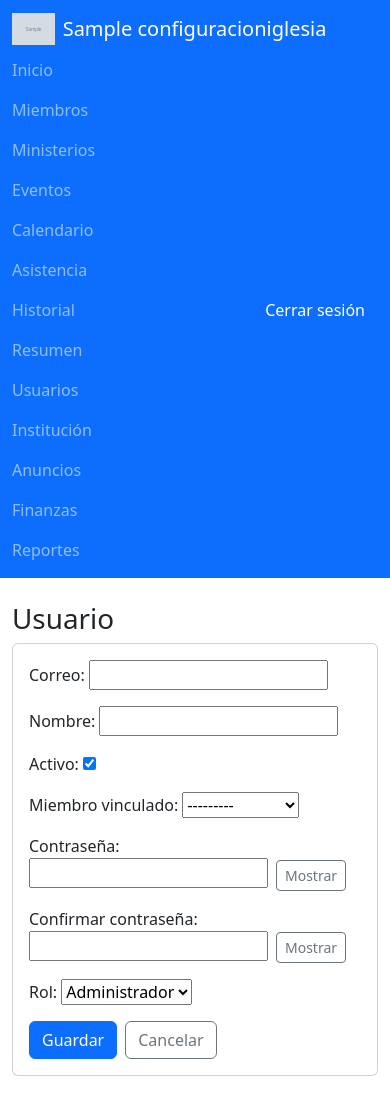
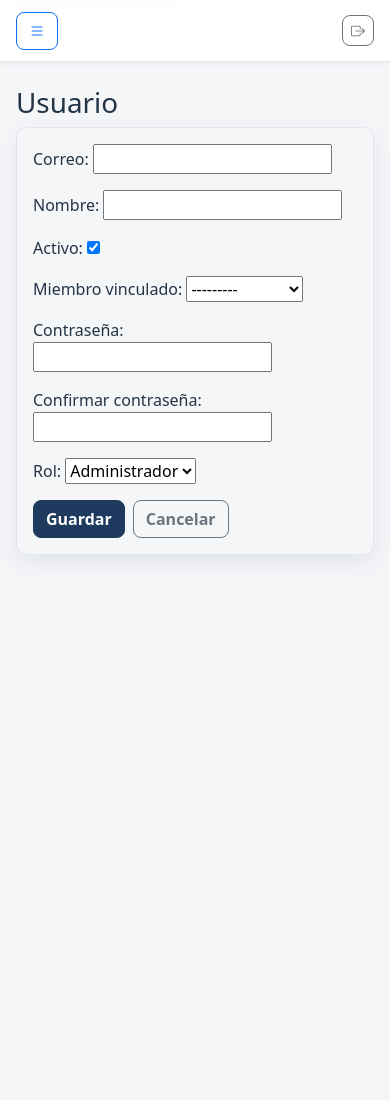
Before and after one commit to JulianKu12/Proyecto-Iglesia, a Django app: page /cuentas/usuarios/nuevo/ in a window 390 px wide. After the commit the page ends 560 px from the top, so only its background shows below. Run offline with Django 5.2, Linux system fonts and the light colour scheme; a user stored in the database is signed in; tables that the repository leaves empty hold one stand-in row (values such as "Sample post"); grey boxes marked "Sample" are stand-in pictures.

Commit message:
Etapa 7: diseño y experiencia de usuario
Co-authored-by: Copilot <223556219+Copilot@users.noreply.github.com>

```diff
--- /dev/null
+++ b/static/css/tema.css
@@ -0,0 +1,102 @@
+:root {
+    --tema-primario: #1F3A5F;
+    --tema-acento: #B8893B;
+    --tema-fondo: #F5F6F8;
+    --tema-texto: #243447;
+    --tema-exito: #24734d;
+    --tema-peligro: #a63d40;
+    --tema-advertencia: #9a6b16;
+    --tema-radio: .65rem;
+    --tema-sombra: 0 8px 24px rgba(31, 58, 95, .09);
+    --bs-primary: var(--tema-primario);
+    --bs-primary-rgb: 31, 58, 95;
+    --bs-success: var(--tema-exito);
+    --bs-danger: var(--tema-peligro);
+    --bs-warning: var(--tema-advertencia);
+    --bs-body-bg: var(--tema-fondo);
+    --bs-body-color: var(--tema-texto);
+    --bs-link-color: var(--tema-primario);
+    --bs-border-radius: var(--tema-radio);
+}
+
+* { box-sizing: border-box; }
+body {
+    background: var(--tema-fondo);
+    color: var(--tema-texto);
+    font-family: system-ui, -apple-system, "Segoe UI", sans-serif;
+}
+a { text-underline-offset: .15em; }
+a:focus-visible, button:focus-visible, input:focus-visible, select:focus-visible,
+textarea:focus-visible { outline: 3px solid rgba(184, 137, 59, .7); outline-offset: 2px; }
+.skip-link {
+    position: absolute; left: .75rem; top: -4rem; z-index: 2000;
+    background: #fff; color: var(--tema-primario); padding: .65rem 1rem;
+    border-radius: var(--tema-radio); box-shadow: var(--tema-sombra);
+}
+.skip-link:focus { top: .75rem; }
+.app-shell { min-height: 100vh; display: flex; }
+.app-sidebar {
+    width: 260px; flex: 0 0 260px; background: var(--tema-primario);
+    color: #fff; min-height: 100vh; position: fixed; inset: 0 auto 0 0;
+    z-index: 1035; overflow-y: auto;
+}
+.sidebar-brand { padding: 1.25rem 1.35rem; border-bottom: 1px solid rgba(255,255,255,.15); }
+.sidebar-brand img { max-width: 46px; max-height: 46px; object-fit: contain; border-radius: .4rem; background: #fff; }
+.sidebar-brand a { color: #fff; text-decoration: none; font-weight: 700; }
+.menu-section { color: #d7e2ee; font-size: .72rem; letter-spacing: .08em; text-transform: uppercase; padding: 1rem 1.35rem .35rem; }
+.app-sidebar .nav-link {
+    color: #e8eef5; margin: .15rem .75rem; padding: .62rem .85rem;
+    border-radius: .5rem; display: flex; align-items: center; gap: .65rem;
+}
+.app-sidebar .nav-link:hover, .app-sidebar .nav-link.active { color: #fff; background: rgba(255,255,255,.16); }
+.app-sidebar .nav-link.active { box-shadow: inset 3px 0 var(--tema-acento); font-weight: 700; }
+.app-main { margin-left: 260px; width: calc(100% - 260px); min-width: 0; }
+.topbar {
+    min-height: 70px; background: #fff; border-bottom: 1px solid #e3e7ed;
+    box-shadow: 0 2px 8px rgba(31,58,95,.04);
+}
+.topbar .user-role { color: #667085; font-size: .82rem; }
+.page-container { max-width: 1440px; }
+.page-title { color: var(--tema-primario); font-weight: 750; letter-spacing: -.02em; }
+.page-subtitle { color: #667085; }
+.card { border: 1px solid #e2e7ed; border-radius: var(--tema-radio); box-shadow: var(--tema-sombra); }
+.card-header { background: #fff; border-bottom-color: #e7ebf0; font-weight: 700; color: var(--tema-primario); }
+.table-responsive { border-radius: var(--tema-radio); box-shadow: var(--tema-sombra); }
+.table { margin-bottom: 0; background: #fff; }
+.table thead th { background: var(--tema-primario); color: #fff; white-space: nowrap; border: 0; }
+.table tbody tr:hover { background: #f0f4f8; }
+.table td, .table th { vertical-align: middle; }
+.btn { border-radius: .5rem; font-weight: 600; }
+.btn-primary { --bs-btn-bg: var(--tema-primario); --bs-btn-border-color: var(--tema-primario); }
+.btn-primary:hover { --bs-btn-bg: #162d4a; --bs-btn-border-color: #162d4a; }
+.btn-accent { background: var(--tema-acento); border-color: var(--tema-acento); color: #fff; }
+.btn-accent:hover { background: #986f2c; border-color: #986f2c; color: #fff; }
+.btn-danger { --bs-btn-bg: var(--tema-peligro); --bs-btn-border-color: var(--tema-peligro); }
+.badge { border-radius: 999px; padding: .4em .7em; font-weight: 650; }
+.form-control, .form-select { border-color: #cbd5e1; border-radius: .5rem; }
+.form-control:focus, .form-select:focus { border-color: var(--tema-acento); box-shadow: 0 0 0 .2rem rgba(184,137,59,.18); }
+.form-label { font-weight: 650; color: #344054; }
+.alert { border: 0; border-left: 4px solid currentColor; box-shadow: var(--tema-sombra); }
+.empty-state { text-align: center; padding: 3rem 1rem; color: #667085; }
+.empty-state .bi { color: var(--tema-acento); font-size: 2.5rem; }
+.breadcrumb { --bs-breadcrumb-divider: "›"; }
+.pagination .page-link { color: var(--tema-primario); }
+.pagination .active .page-link { background: var(--tema-primario); border-color: var(--tema-primario); }
+.action-icon { width: 2.25rem; height: 2.25rem; display: inline-flex; align-items: center; justify-content: center; }
+.login-page { min-height: 100vh; display: grid; place-items: center; background: var(--tema-fondo); }
+.login-card { width: min(100% - 2rem, 440px); }
+.login-brand img { max-height: 76px; max-width: 130px; object-fit: contain; }
+.chart-container { position: relative; min-height: 260px; }
+@media (max-width: 767.98px) {
+    .app-sidebar { transform: translateX(-100%); transition: transform .2s ease; }
+    .app-sidebar.show { transform: translateX(0); }
+    .app-main { margin-left: 0; width: 100%; }
+    .topbar { min-height: 62px; }
+    .page-container { padding-left: 1rem !important; padding-right: 1rem !important; }
+}
+@media print {
+    .app-sidebar, .topbar, .no-print, .btn, form, .breadcrumb { display: none !important; }
+    .app-main { margin-left: 0; width: 100%; }
+    body, .card, .table { background: #fff !important; color: #000 !important; box-shadow: none !important; }
+    .table thead th { background: #eee !important; color: #000 !important; }
+}
--- a/templates/base.html
+++ b/templates/base.html
@@ -1,67 +1,79 @@
+{% load static %}
 <!doctype html>
 <html lang="es-MX">
 <head>
     <meta charset="utf-8">
     <meta name="viewport" content="width=device-width, initial-scale=1">
-    <title>{% block title %}Gestión Iglesia{% endblock %}</title>
+    <meta name="theme-color" content="#1F3A5F">
+    <title>{% block title %}Gestión Iglesia{% endblock %} · {{ nombre_iglesia }}</title>
+    <link rel="icon" href="{% static 'img/favicon.svg' %}" type="image/svg+xml">
     <link href="https://cdn.jsdelivr.net/npm/bootstrap@5.3.3/dist/css/bootstrap.min.css" rel="stylesheet">
+    <link href="https://cdn.jsdelivr.net/npm/bootstrap-icons@1.11.3/font/bootstrap-icons.min.css" rel="stylesheet">
+    <link href="{% static 'css/tema.css' %}" rel="stylesheet">
+    {% block extra_css %}{% endblock %}
 </head>
 <body>
-<nav class="navbar navbar-expand-lg navbar-dark bg-primary">
-    <div class="container">
-        <a class="navbar-brand d-flex align-items-center gap-2" href="{% url 'inicio' %}">
-            {% if configuracion_iglesia.logotipo %}<img src="{{ configuracion_iglesia.logotipo.url }}" alt="Logotipo" height="32">{% endif %}
-            {{ nombre_iglesia }}
-        </a>
-        {% if user.is_authenticated %}
-        <div class="navbar-nav">
-            <a class="nav-link" href="{% url 'inicio' %}">Inicio</a>
-            {% if user.groups.all.0.name == "Administrador" or user.groups.all.0.name == "Secretario" or user.groups.all.0.name == "Pastor" or user.groups.all.0.name == "Tesorero" or user.groups.all.0.name == "Coordinador" %}
-            <a class="nav-link" href="{% url 'miembros' %}">Miembros</a>
-            {% endif %}
-            {% if user.groups.all.0.name == "Administrador" or user.groups.all.0.name == "Pastor" or user.groups.all.0.name == "Secretario" or user.groups.all.0.name == "Coordinador" %}<a class="nav-link" href="{% url 'ministerios' %}">{% if user.groups.all.0.name == "Coordinador" %}Mis ministerios{% else %}Ministerios{% endif %}</a>{% endif %}
-            {% if user.groups.all.0.name == "Administrador" or user.groups.all.0.name == "Pastor" or user.groups.all.0.name == "Secretario" or user.groups.all.0.name == "Tesorero" or user.groups.all.0.name == "Coordinador" %}<a class="nav-link" href="{% url 'eventos' %}">Eventos</a><a class="nav-link" href="{% url 'calendario' %}">Calendario</a>{% endif %}
-            {% if user.groups.all.0.name == "Administrador" or user.groups.all.0.name == "Pastor" or user.groups.all.0.name == "Secretario" or user.groups.all.0.name == "Coordinador" %}<a class="nav-link" href="{% url 'asistencia_registrar' %}">Asistencia</a><a class="nav-link" href="{% url 'asistencia_historial' %}">Historial</a><a class="nav-link" href="{% url 'asistencia_resumen' %}">Resumen</a>{% endif %}
-            {% if user.groups.all.0.name == "Administrador" %}
-            <a class="nav-link" href="{% url 'usuarios' %}">Usuarios</a>
-            <a class="nav-link" href="{% url 'institucion' %}">Institución</a>
-            {% endif %}
-            <a class="nav-link" href="{% url 'anuncios' %}">Anuncios</a>
-            {% if puede_ver_finanzas %}<a class="nav-link" href="{% url 'aportaciones' %}">Finanzas</a>{% endif %}
-            {% if user.groups.all.0.name == "Administrador" or user.groups.all.0.name == "Pastor" or user.groups.all.0.name == "Secretario" or user.groups.all.0.name == "Tesorero" or user.groups.all.0.name == "Coordinador" %}<a class="nav-link" href="{% url 'reportes' %}">Reportes</a>{% endif %}
+<a class="skip-link" href="#contenido">Saltar al contenido</a>
+{% if user.is_authenticated %}<div class="app-shell">
+    <aside class="app-sidebar" id="appSidebar" aria-label="Navegación principal">
+        <div class="sidebar-brand">
+            <a href="{% url 'inicio' %}" class="d-flex align-items-center gap-2">
+                {% if configuracion_iglesia.logotipo %}<img src="{{ configuracion_iglesia.logotipo.url }}" alt="Logotipo de {{ nombre_iglesia }}">{% else %}<img src="{% static 'img/favicon.svg' %}" alt="">{% endif %}
+                <span>{{ nombre_iglesia }}</span>
+            </a>
         </div>
-        <form class="ms-auto" method="post" action="{% url 'logout' %}">
-            {% csrf_token %}
-            <button class="btn btn-link text-white text-decoration-none" type="submit">Cerrar sesión</button>
-        </form>
-        {% endif %}
-    </div>
-</nav>
-<main class="container py-4">
+        <nav class="py-2">
+            <div class="menu-section">Principal</div>
+            <a class="nav-link {% if request.resolver_match.url_name == 'inicio' %}active{% endif %}" href="{% url 'inicio' %}"><i class="bi bi-grid-1x2-fill" aria-hidden="true"></i>Inicio</a>
+            <div class="menu-section">Personas</div>
+            {% if user.groups.all.0.name == "Administrador" or user.groups.all.0.name == "Secretario" or user.groups.all.0.name == "Pastor" or user.groups.all.0.name == "Tesorero" or user.groups.all.0.name == "Coordinador" %}<a class="nav-link {% if request.resolver_match.url_name == 'miembros' %}active{% endif %}" href="{% url 'miembros' %}"><i class="bi bi-people-fill" aria-hidden="true"></i>Miembros</a>{% endif %}
+            {% if user.groups.all.0.name == "Administrador" or user.groups.all.0.name == "Pastor" or user.groups.all.0.name == "Secretario" or user.groups.all.0.name == "Coordinador" %}<a class="nav-link {% if request.resolver_match.url_name == 'ministerios' %}active{% endif %}" href="{% url 'ministerios' %}"><i class="bi bi-diagram-3-fill" aria-hidden="true"></i>{% if user.groups.all.0.name == "Coordinador" %}Mis ministerios{% else %}Ministerios{% endif %}</a>{% endif %}
+            <div class="menu-section">Actividades</div>
+            {% if user.groups.all.0.name == "Administrador" or user.groups.all.0.name == "Pastor" or user.groups.all.0.name == "Secretario" or user.groups.all.0.name == "Tesorero" or user.groups.all.0.name == "Coordinador" %}<a class="nav-link {% if request.resolver_match.url_name == 'eventos' %}active{% endif %}" href="{% url 'eventos' %}"><i class="bi bi-calendar-event-fill" aria-hidden="true"></i>Eventos</a><a class="nav-link {% if request.resolver_match.url_name == 'calendario' %}active{% endif %}" href="{% url 'calendario' %}"><i class="bi bi-calendar3" aria-hidden="true"></i>Calendario</a>{% endif %}
+            {% if user.groups.all.0.name == "Administrador" or user.groups.all.0.name == "Pastor" or user.groups.all.0.name == "Secretario" or user.groups.all.0.name == "Coordinador" %}<a class="nav-link" href="{% url 'asistencia_registrar' %}"><i class="bi bi-check2-square" aria-hidden="true"></i>Asistencia</a><a class="nav-link" href="{% url 'asistencia_historial' %}"><i class="bi bi-clock-history" aria-hidden="true"></i>Historial</a><a class="nav-link" href="{% url 'asistencia_resumen' %}"><i class="bi bi-bar-chart-fill" aria-hidden="true"></i>Resumen</a>{% endif %}
+            {% if puede_ver_finanzas %}<div class="menu-section">Finanzas</div><a class="nav-link" href="{% url 'aportaciones' %}"><i class="bi bi-cash-coin" aria-hidden="true"></i>Finanzas</a>{% endif %}
+            <a class="nav-link" href="{% url 'anuncios' %}"><i class="bi bi-megaphone-fill" aria-hidden="true"></i>Anuncios</a>
+            <a class="nav-link" href="{% url 'reportes' %}"><i class="bi bi-file-earmark-bar-graph-fill" aria-hidden="true"></i>Reportes</a>
+            {% if user.groups.all.0.name == "Administrador" %}<div class="menu-section">Administración</div><a class="nav-link" href="{% url 'usuarios' %}"><i class="bi bi-person-gear" aria-hidden="true"></i>Usuarios</a><a class="nav-link" href="{% url 'institucion' %}"><i class="bi bi-building" aria-hidden="true"></i>Institución</a>{% endif %}
+        </nav>
+    </aside>
+    <div class="app-main">
+        <header class="topbar d-flex align-items-center px-3 px-lg-4">
+            <button class="btn btn-outline-primary d-md-none me-3" type="button" aria-label="Abrir menú" aria-controls="appSidebar" aria-expanded="false" data-sidebar-toggle><i class="bi bi-list" aria-hidden="true"></i></button>
+            <div class="ms-auto d-flex align-items-center gap-3">
+                <div class="text-end d-none d-sm-block"><strong>{{ user.nombre|default:user.correo }}</strong><div class="user-role">{{ user.groups.all.0.name|default:"Usuario" }}</div></div>
+                <form method="post" action="{% url 'logout' %}" class="no-print"><input type="hidden" name="csrfmiddlewaretoken" value="{{ csrf_token }}"><button class="btn btn-outline-secondary btn-sm" type="submit"><i class="bi bi-box-arrow-right" aria-hidden="true"></i><span class="d-none d-sm-inline"> Cerrar sesión</span></button></form>
+            </div>
+        </header>
+<main id="contenido" class="{% if not user.is_authenticated %}login-page{% else %}page-container container-fluid py-4 px-3 px-lg-4{% endif %}">
     {% for message in messages %}<div class="alert alert-{% if message.tags == 'error' %}danger{% else %}{{ message.tags|default:'info' }}{% endif %} alert-dismissible fade show" role="alert">{{ message }}<button type="button" class="btn-close" data-bs-dismiss="alert" aria-label="Cerrar"></button></div>{% endfor %}
     {% block content %}{% endblock %}
 </main>
+</div></div>{% endif %}
+<div class="modal fade" id="confirmModal" tabindex="-1" aria-labelledby="confirmModalLabel" aria-hidden="true"><div class="modal-dialog modal-dialog-centered"><div class="modal-content"><div class="modal-header"><h2 class="modal-title fs-5" id="confirmModalLabel">Confirmar acción</h2><button type="button" class="btn-close" data-bs-dismiss="modal" aria-label="Cerrar"></button></div><div class="modal-body" id="confirmModalBody"></div><div class="modal-footer"><button type="button" class="btn btn-secondary" data-bs-dismiss="modal">Cancelar</button><button type="button" class="btn btn-danger" id="confirmModalSubmit">Confirmar</button></div></div></div></div>
+<script src="https://cdn.jsdelivr.net/npm/bootstrap@5.3.3/dist/js/bootstrap.bundle.min.js"></script>
 <script>
-document.querySelectorAll('input[type="password"]').forEach(function (input) {
-    const button = document.createElement('button');
-    button.type = 'button';
-    button.className = 'btn btn-outline-secondary btn-sm ms-2';
-    button.setAttribute('aria-label', 'Mostrar contraseña');
-    button.textContent = 'Mostrar';
-    input.insertAdjacentElement('afterend', button);
-    button.addEventListener('click', function () {
-        const visible = input.type === 'text';
-        input.type = visible ? 'password' : 'text';
-        button.textContent = visible ? 'Mostrar' : 'Ocultar';
-        button.setAttribute('aria-label', visible ? 'Mostrar contraseña' : 'Ocultar contraseña');
+(function () {
+    document.querySelectorAll(".alert-dismissible").forEach(function (alert) {
+        if (!alert.classList.contains("alert-danger") && !alert.classList.contains("alert-warning")) setTimeout(function () { bootstrap.Alert.getOrCreateInstance(alert).close(); }, 6000);
     });
-});
-document.querySelectorAll('[data-confirm]').forEach(function (element) {
-    element.addEventListener('submit', function (event) {
-        if (!window.confirm(element.dataset.confirm)) event.preventDefault();
+    document.querySelectorAll("form").forEach(function (form) {
+        form.addEventListener("submit", function () { var button = form.querySelector("button[type=submit]"); if (button && !form.dataset.confirm) { button.disabled = true; button.dataset.originalText = button.innerHTML; button.innerHTML = '<span class="spinner-border spinner-border-sm" aria-hidden="true"></span> Guardando…'; } });
     });
-});
+    var pendingForm;
+    document.querySelectorAll("form[data-confirm]").forEach(function (form) {
+        form.addEventListener("submit", function (event) {
+            if (form.dataset.confirmed === "true") return;
+            event.preventDefault(); pendingForm = form;
+            document.getElementById("confirmModalBody").textContent = form.dataset.confirm;
+            bootstrap.Modal.getOrCreateInstance(document.getElementById("confirmModal")).show();
+        });
+    });
+    document.getElementById("confirmModalSubmit").addEventListener("click", function () { if (pendingForm) { pendingForm.dataset.confirmed = "true"; pendingForm.submit(); } });
+    var sidebar = document.getElementById("appSidebar"), toggle = document.querySelector("[data-sidebar-toggle]");
+    if (toggle) toggle.addEventListener("click", function () { var visible = sidebar.classList.toggle("show"); toggle.setAttribute("aria-expanded", visible); });
+})();
 </script>
-<script src="https://cdn.jsdelivr.net/npm/bootstrap@5.3.3/dist/js/bootstrap.bundle.min.js"></script>
+{% block extra_js %}{% endblock %}
 </body>
 </html>
--- a/templates/core/inicio.html
+++ b/templates/core/inicio.html
@@ -22,9 +22,5 @@
 <div class="row g-3 mt-2">
 {% for etiqueta,valor in tarjetas %}<div class="col-md-3"><div class="card"><div class="card-body"><h2 class="h6">{{ etiqueta }}</h2><p class="h4">{{ valor }}</p></div></div></div>{% endfor %}
 </div>
-<div class="row g-4 mt-2">
-<section class="col-md-6"><h2>Próximos eventos</h2>{% for evento in proximos_eventos %}<div class="card mb-2"><div class="card-body"><a href="{% url 'evento_detalle' evento.pk %}">{{ evento.titulo }}</a><br>{{ evento.fecha|date:"d/m/Y" }} {{ evento.hora|time:"H:i" }}</div></div>{% empty %}<p>No hay próximos eventos programados.</p>{% endfor %}</section>
-<section class="col-md-6"><h2>Avisos importantes</h2>{% for anuncio in avisos_importantes %}<div class="card mb-2"><div class="card-body"><h3 class="h5">{{ anuncio.titulo }}</h3><p style="white-space: pre-line">{{ anuncio.contenido }}</p></div></div>{% empty %}<p>No hay avisos importantes por ahora.</p>{% endfor %}</section>
-</div>
-{% if graficas %}<div class="row g-4 mt-2">{% for grafica in graficas %}<div class="col-md-6"><h2 class="h5">{{ grafica.titulo }}</h2><canvas id="{{ grafica.id }}-canvas"></canvas>{{ grafica.datos|json_script:grafica.id|safe }}</div>{% endfor %}</div><script src="https://cdn.jsdelivr.net/npm/chart.js@4.4.4/dist/chart.umd.min.js"></script><script>document.addEventListener("DOMContentLoaded",function(){if(!window.Chart){document.querySelectorAll("canvas").forEach(function(c){c.insertAdjacentHTML("afterend","<p class='alert alert-warning'>No se pudo cargar la gráfica.</p>");});return;}document.querySelectorAll("canvas").forEach(function(canvas){const datos=JSON.parse(document.getElementById(canvas.id.replace("-canvas","")).textContent);new Chart(canvas,{type:"bar",data:{labels:datos.map(x=>x.label),datasets:[{data:datos.map(x=>x.value),backgroundColor:"#1d4e89"}]},options:{responsive:true}});});});</script>{% endif %}
+{% if graficas %}<div class="row g-4 mt-2">{% for grafica in graficas %}<div class="col-md-6"><h2 class="h5">{{ grafica.titulo }}</h2><div class="chart-container"><canvas id="{{ grafica.id }}-canvas"></canvas></div>{{ grafica.datos|json_script:grafica.id|safe }}</div>{% endfor %}</div><script src="https://cdn.jsdelivr.net/npm/chart.js@4.4.4/dist/chart.umd.min.js"></script><script>document.addEventListener("DOMContentLoaded",function(){if(!window.Chart){document.querySelectorAll("canvas").forEach(function(c){c.insertAdjacentHTML("afterend","<p class='alert alert-warning'>No se pudo cargar la gráfica.</p>");});return;}document.querySelectorAll("canvas").forEach(function(canvas){const datos=JSON.parse(document.getElementById(canvas.id.replace("-canvas","")).textContent);new Chart(canvas,{type:"bar",data:{labels:datos.map(x=>x.label),datasets:[{data:datos.map(x=>x.value),backgroundColor:"#1F3A5F"}]},options:{responsive:true}});});});</script>{% endif %}
 {% endblock %}
--- a/templates/registration/login.html
+++ b/templates/registration/login.html
@@ -1,13 +1,13 @@
 {% extends "base.html" %}
 {% block title %}Iniciar sesión{% endblock %}
 {% block content %}
-<div class="row justify-content-center"><div class="col-md-5 text-center">
+<div class="login-card text-center">
 {% if configuracion_iglesia.logotipo %}<img src="{{ configuracion_iglesia.logotipo.url }}" alt="Logotipo de {{ nombre_iglesia }}" class="img-fluid mb-3" style="max-height: 120px;">{% endif %}
 <h1>{{ nombre_iglesia }}</h1><p class="text-muted">Iniciar sesión</p>
-<form method="post" class="card card-body shadow-sm">
+<form method="post" class="card card-body">
     {% csrf_token %}{% include "includes/form_fields.html" %}
     <button class="btn btn-primary" type="submit">Entrar</button>
     <a class="mt-3" href="{% url 'password_reset' %}">¿Olvidaste tu contraseña?</a>
 </form>
-</div></div>
+</div>
 {% endblock %}
```
Also changed, not shown: reports/tests.py (+22 -2 lines), static/img/favicon.svg (added).
